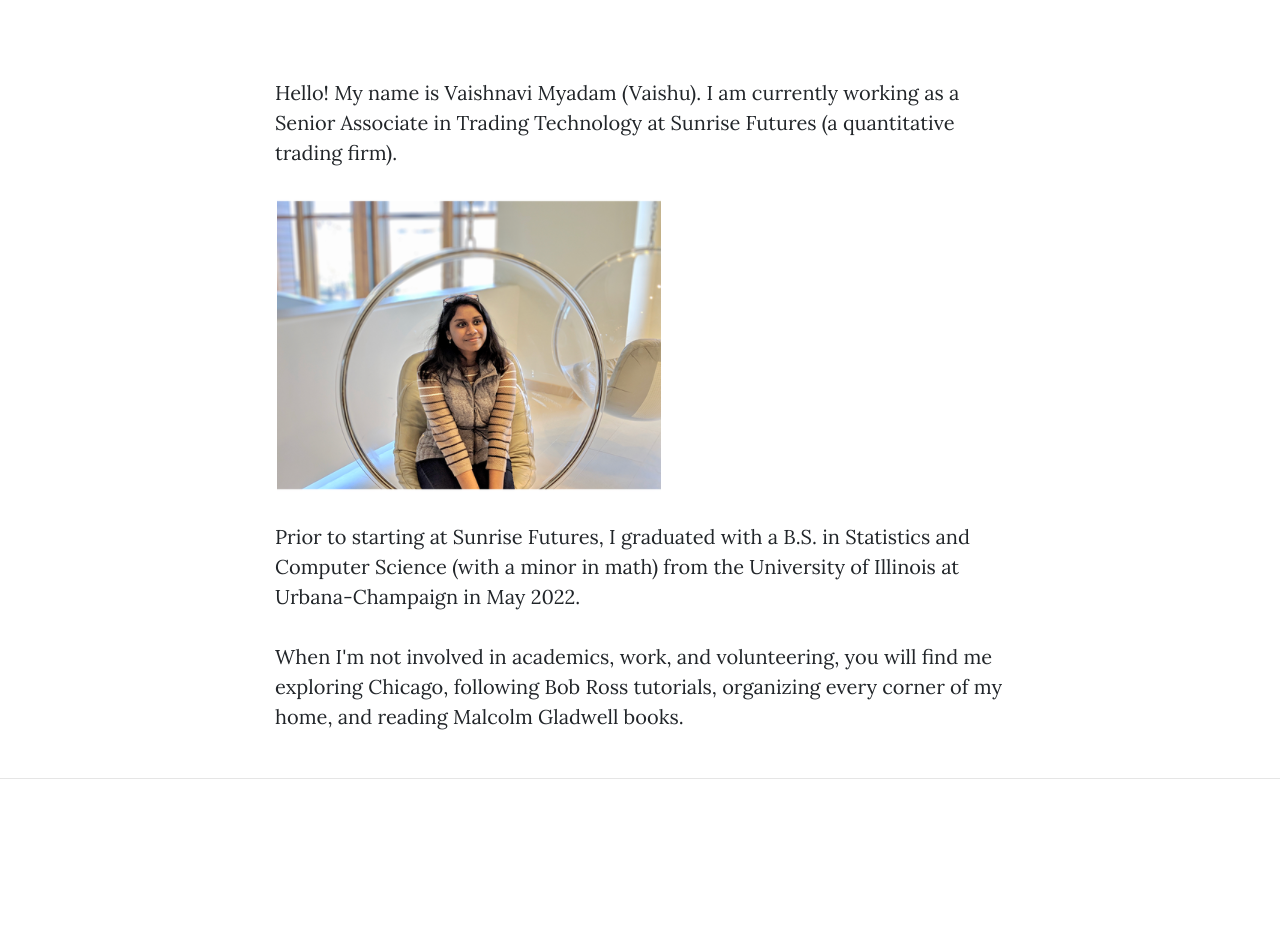
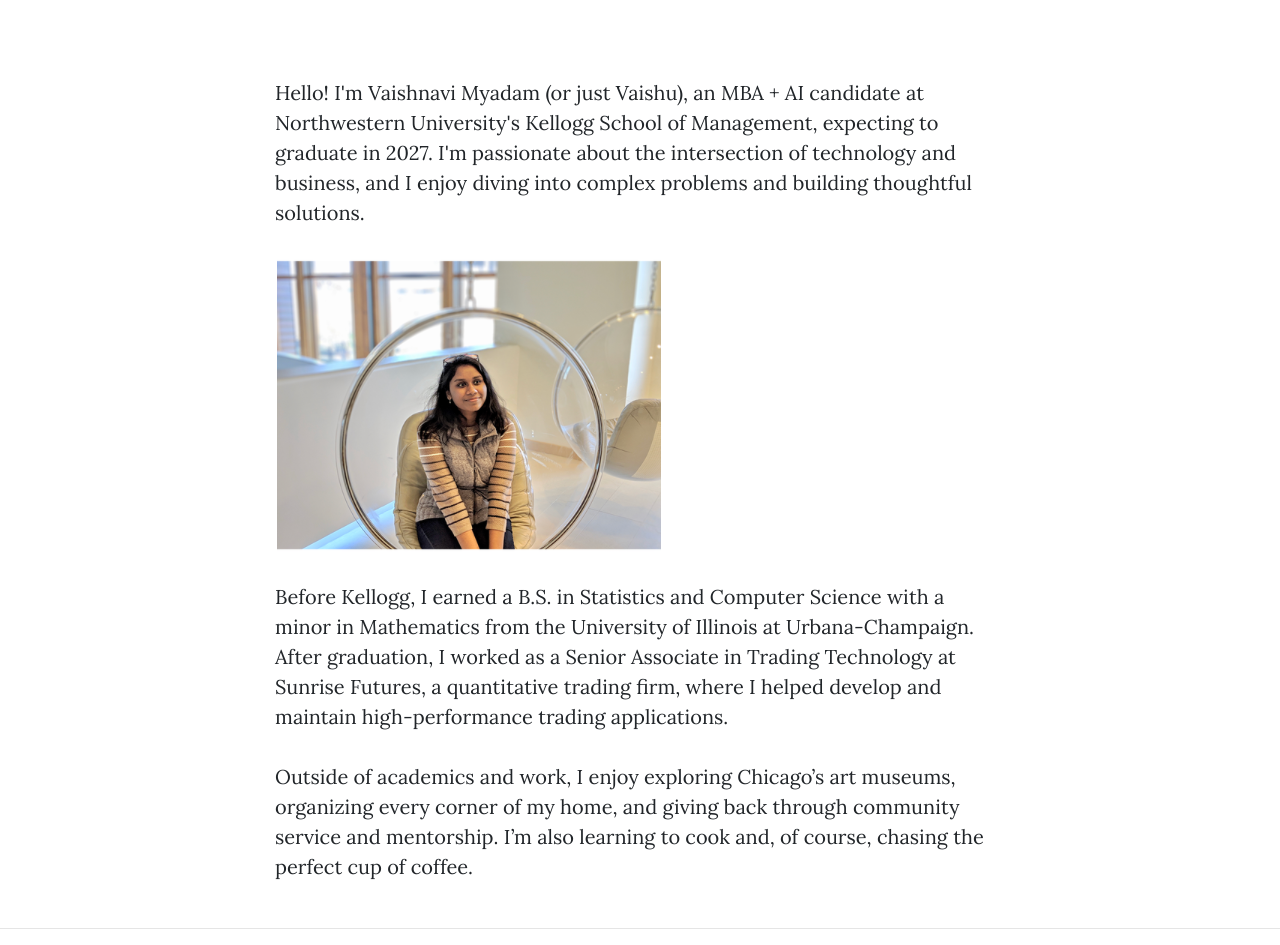
Before and after one commit to vaishumyadam/vaishumyadam.github.io, a website: page about.html in a window 1280 px wide. Shown: the part 534-1479 px from the top of the page. Before the commit the page ends 1329 px from the top, so only its background shows below. Drawn offline with nearby package versions, Linux system fonts and the light colour scheme.

Commit message:
update about page

```diff
--- a/about.html
+++ b/about.html
@@ -68,12 +68,18 @@
   <div class="container">
     <div class="row">
       <div class="col-lg-8 col-md-10 mx-auto">
-        <p>Hello! My name is Vaishnavi Myadam (Vaishu). I am currently working as a Senior Associate in Trading Technology at Sunrise Futures (a quantitative trading firm). </p>
+        <p>
+            Hello! I'm Vaishnavi Myadam (or just Vaishu), an MBA + AI candidate at Northwestern University's Kellogg School of Management, expecting to graduate in 2027. I'm passionate about the intersection of technology and business, and I enjoy diving into complex problems and building thoughtful solutions.
+        </p>
         <a href="#">
           <img class="img-fluid" src="img/vaishu_image.jpg" alt="">
         </a>
-        <p>Prior to starting at Sunrise Futures, I graduated with a B.S. in Statistics and Computer Science (with a minor in math) from the University of Illinois at Urbana-Champaign in May 2022.</p>
-        <p>When I'm not involved in academics, work, and volunteering, you will find me exploring Chicago, following Bob Ross tutorials, organizing every corner of my home, and reading Malcolm Gladwell books.</p>
+        <p>
+          Before Kellogg, I earned a B.S. in Statistics and Computer Science with a minor in Mathematics from the University of Illinois at Urbana-Champaign. After graduation, I worked as a Senior Associate in Trading Technology at Sunrise Futures, a quantitative trading firm, where I helped develop and maintain high-performance trading applications.
+        </p>
+        <p>
+          Outside of academics and work, I enjoy exploring Chicago’s art museums, organizing every corner of my home, and giving back through community service and mentorship. I’m also learning to cook and, of course, chasing the perfect cup of coffee.
+        </p>
       </div>
     </div>
   </div>
```
